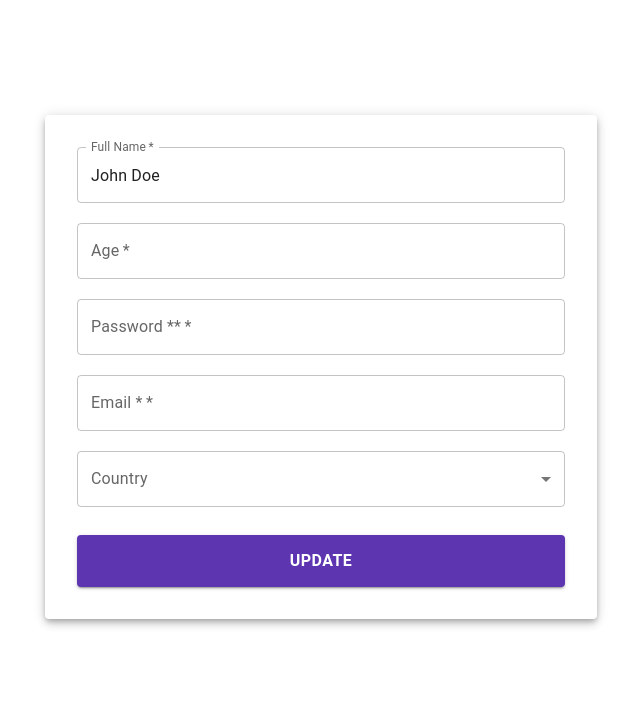
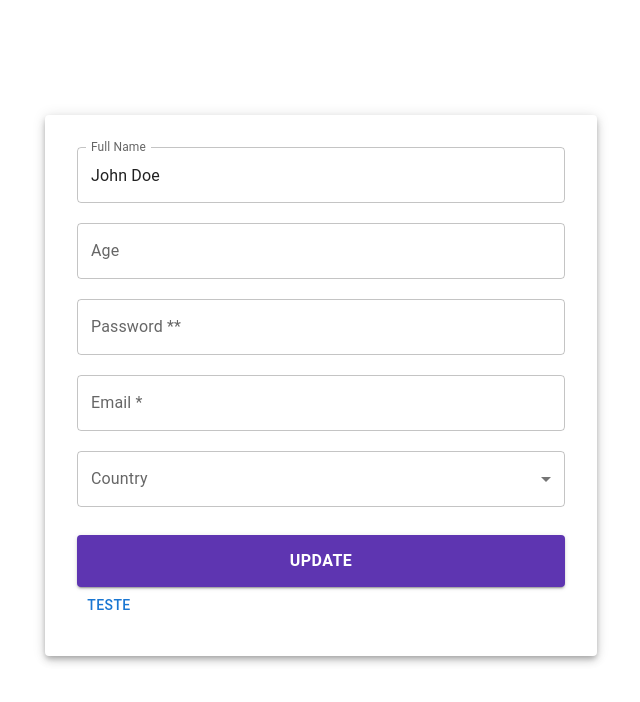
Before and after one commit to bouhlalamohamed/form-validation, a React (Vite) app: page / in a window 1280 px wide. Shown: the top 702 px of the page, without its empty margins (319-959 px from the left). Built offline with nearby package versions, Linux system fonts and the light colour scheme.

Commit message:
schema validation yup

```diff
--- a/src/FormUser.jsx
+++ b/src/FormUser.jsx
@@ -1,6 +1,7 @@
 import { useState } from "react";
 import { useForm } from "react-hook-form";
 import { DevTool } from "@hookform/devtools";
+import { yupResolver } from "@hookform/resolvers/yup";
 import {
   Box,
   Container,
@@ -16,15 +17,42 @@ import {
   Select,
   FormControl,
 } from "@mui/material";
+import * as yup from "yup";
+const schema = yup.object().shape({
+  fullName: yup
+    .string()
+    .required("Full Name is required")
+    .max(20, "Full Name must be less than 20 characters")
+    .matches(/^([^0-9]*)$/, "Full Name must not contain numbers"),
+  age: yup
+    .number()
+    .typeError("Age must be a number")
+    .required("Age is required")
+    .min(18, "Age must be greater than or equal to 18"),
+  password: yup.string().required("Password is required"),
+  email: yup.string().email("Invalid email").required("Email is required"),
+  country: yup.string().required("Country is required"),
+});
 
 export const UpdateUserForm = () => {
   const {
+    setValue,
     register,
     handleSubmit,
     control,
-    formState: { errors },
+    formState: {
+      errors,
+      isDirty,
+      isValid,
+      isSubmitting,
+      issubmitted,
+      isSubmitSuccessful,
+      isValidating,
+      dirtyFields,
+    },
   } = useForm({
     mode: "onBlur",
+    resolver: yupResolver(schema),
     defaultValues: {
       fullName: "John Doe",
     },
@@ -64,20 +92,37 @@ export const UpdateUserForm = () => {
         >
           <TextField
             label="Full Name"
-            {...register("fullName", { required: "Full Name is required" })}
+            {...register("fullName", {
+              // required: "Full Name is required",
+              // validate: (value, formvalues) => {
+              //   return (
+              //     value.trim().length > 20 ||
+              //     "full name must be least than 20 characteres"
+              //   );
+              // },
+            })}
             fullWidth
             variant="outlined"
-            required
           />
+          {errors.fullName && (
+            <Typography
+              variant="overline"
+              gutterBottom
+              sx={{
+                color: "red",
+              }}
+            >
+              {errors.fullName?.message}
+            </Typography>
+          )}
           <TextField
             label="Age"
             type="number"
             fullWidth
             variant="outlined"
-            required
             {...register("age", {
-              required: "Age is required",
-              min: { value: 18, message: "Age must be greater than 18" },
+              // required: "Age is required",
+              // min: { value: 18, message: "Age must be greater than 18" },
             })}
           />
           {errors.age && (
@@ -97,15 +142,24 @@ export const UpdateUserForm = () => {
             type="password"
             fullWidth
             variant="outlined"
-            required
           />
+          {errors.password && (
+            <Typography
+              variant="overline"
+              gutterBottom
+              sx={{
+                color: "red",
+              }}
+            >
+              {errors.password?.message}
+            </Typography>
+          )}
           <TextField
             label="Email *"
             {...register("email")}
             type="email"
             fullWidth
             variant="outlined"
-            required
           />
 
           <FormControl>
@@ -156,6 +210,14 @@ export const UpdateUserForm = () => {
             )}
           </Button>
         </Box>
+        <Button
+          onClick={() => {
+            setValue("fullName", "mohamed");
+          }}
+        >
+          {" "}
+          teste
+        </Button>
       </Paper>
 
       <DevTool control={control} />
```
